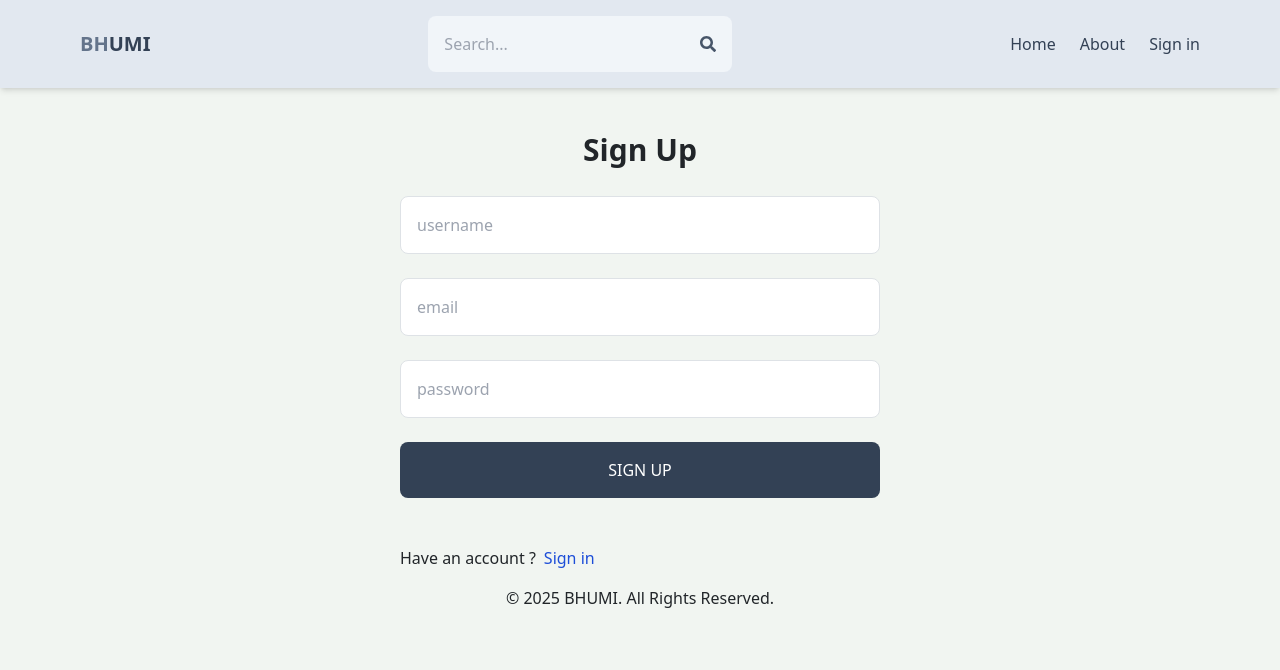
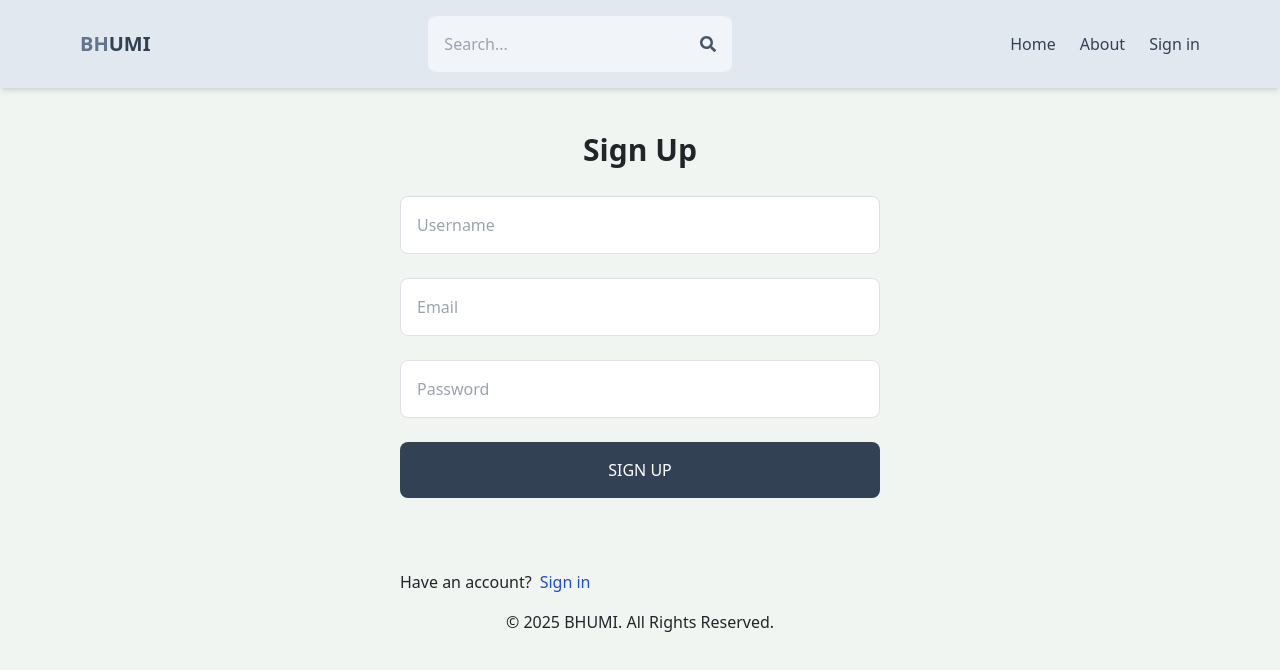
Before and after one commit to Sujith-Kulal/real-estate-listing, a React (Vite) app in the folder client/: page /sign-up in a window 1280 px wide. Shown: the top 670 px of the page. Built offline with nearby package versions, Linux system fonts and the light colour scheme.

Commit message:
complete functionality of sign up;

```diff
--- a/client/src/components/OAuth.jsx
+++ b/client/src/components/OAuth.jsx
@@ -36,9 +36,9 @@
     <button
       onClick={handleGoogleClick}
       type='button'
-      className='bg-red-700 text-white p-3 mt-10 rounded-lg uppercase hover:opacity-95'
+      //className='bg-red-700 text-white p-3 mt-10 rounded-lg uppercase hover:opacity-95'
     >
-      Continue with google
+      {/* Continue with google */}
     </button>
   );
 }
--- a/client/src/pages/SignUp.jsx
+++ b/client/src/pages/SignUp.jsx
@@ -3,31 +3,195 @@
 import OAuth from '../components/OAuth';
 
 export default function SignUp() {
-  return(
+  const [formData, setFormData] = useState({});
+  const [error, setError] = useState(null);
+  const [loading, setLoading] = useState(false);
+  const navigate = useNavigate();
+
+  const handleChange = (e) => {
+    setFormData({
+      ...formData,
+      [e.target.id]: e.target.value,
+    });
+  };
+
+  const handleSubmit = async (e) => {
+    e.preventDefault();
+    try {
+      setLoading(true);
+      const res = await fetch('/api/auth/signup', {
+        method: 'POST',
+        headers: {
+          'Content-Type': 'application/json',
+        },
+        body: JSON.stringify(formData),
+      });
+
+      const data = await res.json();
+      console.log(data);
+
+      if (data.success === false) {
+        setLoading(false);
+        setError(data.message);
+        return;
+      }
+
+      setLoading(false);
+      setError(null);
+      navigate('/sign-in');
+    } catch (err) {
+      setLoading(false);
+      setError(err.message);
+    }
+  };
+
+  return (
     <div className='p-3 max-w-lg mx-auto'>
       <h1 className='text-3xl text-center font-semibold my-7'>Sign Up</h1>
-      <form className='flex flex-col gap-4'>
-        <input type="text" placeholder='username'
-        className='border p-3 rounded-lg' id='username' />
 
-        <input type="email" placeholder='email'
-        className='border p-3 rounded-lg' id='email' />
-        <input type="password" placeholder='password'
-        className='border p-3 rounded-lg' id='password' />
-        <button className='bg-slate-700 text-white p-3 rounded-lg uppercase hover:opacity-95
-        disabled:opacity-80'>Sign Up</button>
+      <form onSubmit={handleSubmit} className='flex flex-col gap-4'>
+        <input
+          type='text'
+          placeholder='Username'
+          className='border p-3 rounded-lg'
+          id='username'
+          onChange={handleChange}
+        />
+        <input
+          type='email'
+          placeholder='Email'
+          className='border p-3 rounded-lg'
+          id='email'
+          onChange={handleChange}
+        />
+        <input
+          type='password'
+          placeholder='Password'
+          className='border p-3 rounded-lg'
+          id='password'
+          onChange={handleChange}
+        />
+        <button
+          disabled={loading}
+          className='bg-slate-700 text-white p-3 rounded-lg uppercase hover:opacity-95 disabled:opacity-80'
+        >
+          {loading ? 'Loading...' : 'Sign Up'}
+        </button>
+      </form>
 
-      </form>
-      <div className="flex gap-2 mt-5">
-        <p>Have an account ?</p>
-        <Link to={"/sign-in"}>
-        <span className='text-blue-700'>Sign in</span>
+      <OAuth />
+
+      <div className='flex gap-2 mt-5'>
+        <p>Have an account?</p>
+        <Link to='/sign-in'>
+          <span className='text-blue-700'>Sign in</span>
         </Link>
+      </div>
 
-      </div>
+    {error && <p className='text-red-500 mt-5'>{error}</p>}
     </div>
-  )
+  );
+}
 
+
+
+
+
+
+
+
+
+
+
+
+
+
+
+
+
+// import { useState } from 'react';
+// import { Link, useNavigate } from 'react-router-dom';
+// import OAuth from '../components/OAuth';
+// //---------------inside ------------------------------------------------
+// // export default function SignUp() {
+// //   const [formData,setForData] = useState({})
+// //   const handleChange = (e) => {
+// //     setFormData(
+// //       {
+// //       ...formData,
+// //       [e.target.id]:e.target.value,
+// //       }
+
+// //     );
+
+
+// //   };
+// //---------------------------------------------------------------------------
+// export default function SignUp() {
+//   const [formData, setFormData] = useState({}); // ✅ Fixed typo
+
+//   const handleChange = (e) => {
+//     setFormData({
+//       ...formData,
+//       [e.target.id]: e.target.value,
+//     });
+//   };
+
+//   // ... continue with the rest of your component
+// }
+
+
+
+
+
+
+
+
+
+
+
+
+//   const handleSubmit = async(e) =>{
+//     e.preventDefault();//it will prevent the refresing the page
+//     const res =await fetch('/api/auth/signup',
+//       {
+//         method : 'POST',
+//         headers:{
+//           'Content-Type':'application/json',
+//         },
+//         body : JSON.stringify(formData),
+//       }
+//     );
+//     const data =await res.json();
+//     console.log(data);
+//   };
+//   console.log(formData);
+
+//   return(
+//     <div className='p-3 max-w-lg mx-auto'>
+//       <h1 className='text-3xl text-center font-semibold my-7'>Sign Up</h1>
+//       <form  onSubmit = {handleSubmit}className='flex flex-col gap-4'>
+//         <input type="text" placeholder='username'
+//         className='border p-3 rounded-lg' id='username' onChange ={handleChange}/>
+
+//         <input type="email" placeholder='email'
+//         className='border p-3 rounded-lg' id='email'onChange ={handleChange}/>
+//         <input type="password" placeholder='password'
+//         className='border p-3 rounded-lg' id='password' onChange={handleChange}/>
+//         <button className='bg-slate-700 text-white p-3 rounded-lg uppercase hover:opacity-95
+//         disabled:opacity-80'>Sign Up</button>
+
+//       </form>
+//       <div className="flex gap-2 mt-5">
+//         <p>Have an account ?</p>
+//         <Link to={"/sign-in"}>
+//         <span className='text-blue-700'>Sign in</span>
+//         </Link>
+
+//       </div>
+//     </div>
+//   )
+//---------------inside---------------------------------------------
 //   const [formData, setFormData] = useState({});
 //   const [error, setError] = useState(null);
 //   const [loading, setLoading] = useState(false);
@@ -37,7 +201,7 @@
 //       ...formData,
 //       [e.target.id]: e.target.value,
 //     });
-//   };
+//   };onChange
 //   const handleSubmit = async (e) => {
 //     e.preventDefault();
 //     try {
@@ -107,4 +271,5 @@
 //       {error && <p className='text-red-500 mt-5'>{error}</p>}
 //     </div>
 //   );
-}
+//-----------------------------------------------------------
+//}
```
